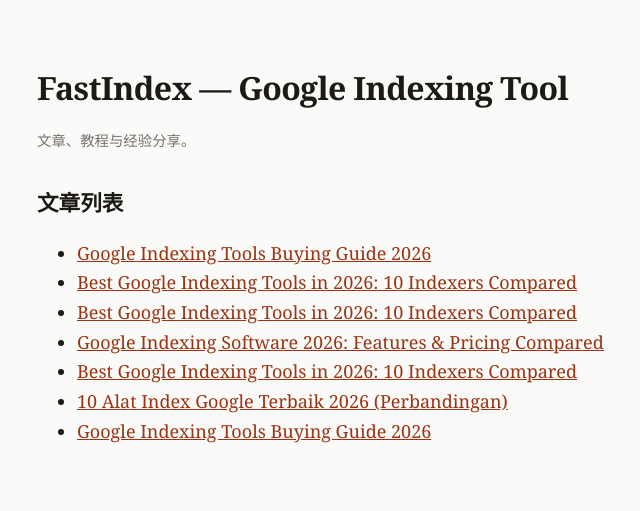
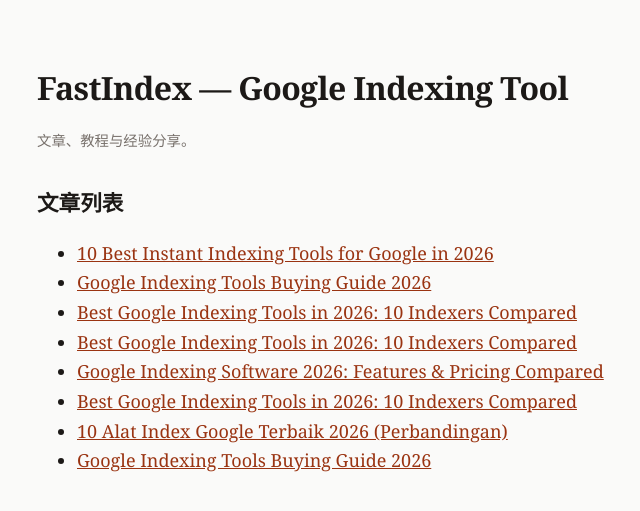
Before and after one commit to zzyvx98-prog/zzyvx98-prog.github.io, a Jekyll site: the page built from index.md, in a window 1280 px wide. Shown: the top 511 px of the page, without its empty margins (233-873 px from the left). Built offline with Jekyll 4.4.1, drawn with Linux system fonts in a browser that asks for light colours.

Commit message:
Publish: index.md

```diff
--- a/index.md
+++ b/index.md
@@ -11,6 +11,7 @@ description: "文章、教程与经验分享。"
 ## 文章列表
 
 <!-- pages-publisher:articles:start -->
+- [10 Best Instant Indexing Tools for Google in 2026]({{ '/best-instant-indexing-tools-google-2026/' | relative_url }})
 - [Google Indexing Tools Buying Guide 2026]({{ '/google-indexing-tools-buying-guide-2026-4/' | relative_url }})
 - [Best Google Indexing Tools in 2026: 10 Indexers Compared]({{ '/best-google-indexing-tools-2026-2/' | relative_url }})
 - [Best Google Indexing Tools in 2026: 10 Indexers Compared]({{ '/best-google-indexing-tools-2026-10-indexers-compared/' | relative_url }})
```
